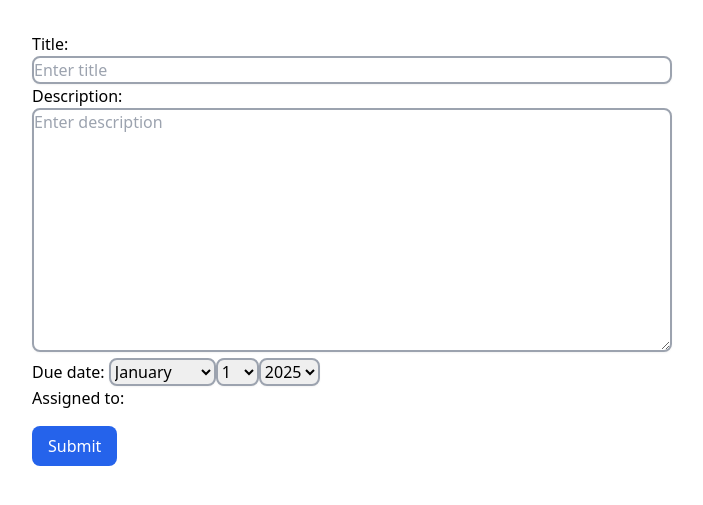
After one commit to Rahat532/Task-management, a Django app: page /tasks/create_task/ in a window 1280 px wide. The commit adds this page. Shown: the top 505 px of the page, without its empty margins (288-991 px from the left). Run offline with Django 5.2, Linux system fonts and the light colour scheme; data that the repository does not hold is empty.

Commit message:
we done module-6

```diff
--- a/static/css/output.css
+++ b/static/css/output.css
@@ -653,6 +653,14 @@ video {
   margin-top: 1.5rem;
 }
 
+.mt-8 {
+  margin-top: 2rem;
+}
+
+.mt-4 {
+  margin-top: 1rem;
+}
+
 .block {
   display: block;
 }
@@ -698,6 +706,10 @@ video {
   height: 2rem;
 }
 
+.w-1\/2 {
+  width: 50%;
+}
+
 .w-10 {
   width: 2.5rem;
 }
@@ -834,9 +856,29 @@ video {
   border-color: rgb(243 244 246 / var(--tw-border-opacity, 1));
 }
 
+.border-red-700 {
+  --tw-border-opacity: 1;
+  border-color: rgb(185 28 28 / var(--tw-border-opacity, 1));
+}
+
 .border-white {
   --tw-border-opacity: 1;
   border-color: rgb(255 255 255 / var(--tw-border-opacity, 1));
+}
+
+.border-cyan-500 {
+  --tw-border-opacity: 1;
+  border-color: rgb(6 182 212 / var(--tw-border-opacity, 1));
+}
+
+.border-green-400 {
+  --tw-border-opacity: 1;
+  border-color: rgb(74 222 128 / var(--tw-border-opacity, 1));
+}
+
+.border-gray-400 {
+  --tw-border-opacity: 1;
+  border-color: rgb(156 163 175 / var(--tw-border-opacity, 1));
 }
 
 .bg-blue-100 {
@@ -924,6 +966,41 @@ video {
   background-color: rgb(234 179 8 / var(--tw-bg-opacity, 1));
 }
 
+.bg-cyan-500 {
+  --tw-bg-opacity: 1;
+  background-color: rgb(6 182 212 / var(--tw-bg-opacity, 1));
+}
+
+.bg-slate-400 {
+  --tw-bg-opacity: 1;
+  background-color: rgb(148 163 184 / var(--tw-bg-opacity, 1));
+}
+
+.bg-slate-100 {
+  --tw-bg-opacity: 1;
+  background-color: rgb(241 245 249 / var(--tw-bg-opacity, 1));
+}
+
+.bg-zinc-50 {
+  --tw-bg-opacity: 1;
+  background-color: rgb(250 250 250 / var(--tw-bg-opacity, 1));
+}
+
+.bg-rose-500 {
+  --tw-bg-opacity: 1;
+  background-color: rgb(244 63 94 / var(--tw-bg-opacity, 1));
+}
+
+.bg-blue-300 {
+  --tw-bg-opacity: 1;
+  background-color: rgb(147 197 253 / var(--tw-bg-opacity, 1));
+}
+
+.bg-blue-600 {
+  --tw-bg-opacity: 1;
+  background-color: rgb(37 99 235 / var(--tw-bg-opacity, 1));
+}
+
 .p-2 {
   padding: 0.5rem;
 }
@@ -963,6 +1040,11 @@ video {
 .py-3 {
   padding-top: 0.75rem;
   padding-bottom: 0.75rem;
+}
+
+.px-4 {
+  padding-left: 1rem;
+  padding-right: 1rem;
 }
 
 .pb-2 {
--- /dev/null
+++ b/tasks/forms.py
@@ -0,0 +1,81 @@
+from django import  forms
+from tasks.models import Tasks
+
+# Django From
+class TaskForm(forms.Form):
+    title=forms.CharField(max_length=250,label="Task Title")
+    description= forms.CharField(widget=forms.Textarea,label="Task Description")
+    due_date=forms.DateField(widget=forms.SelectDateWidget,label="Due Date")
+    assigned_to=forms.MultipleChoiceField(widget=forms.CheckboxSelectMultiple,choices=[],label="Assigned To")
+
+    def __init__(self, *args, **kwargs):
+        employees=kwargs.pop('employees',[])
+        super().__init__(*args, **kwargs)
+        self.fields['assigned_to'].choices=[(emp.id,emp.name)for emp in employees]
+
+class StyleFromMixin:
+    '''Mixin to apply styles to from fields'''
+    default_classes= "border-2 border-gray-400 w-full rounded-lg shadow-sm focus:border-rose-500 focus:ring-rose-500 focus:outline-none"
+
+    def apply_style_widgets(self):
+        for field_name, field in self.fields.items():
+            if isinstance(field.widget, forms.TextInput):
+                field.widget.attrs.update({
+                    'class': self.default_classes,
+                    'placeholder': f"Enter {field.label.lower()}"
+                })
+            elif isinstance(field.widget,forms.Textarea):
+                field.widget.attrs.update({
+                    'class': f"{self.default_classes} resize-none rounded-md",
+                    'placeholder': f"Enter {field.label.lower()}",
+
+                })
+            elif isinstance(field.widget, forms.SelectDateWidget):
+                field.widget.attrs.update({
+                    'class': "border-2 border-gray-400  rounded-lg shadow-sm focus:border-rose-500 focus:ring-rose-500 focus:outline-none"
+                })
+            elif isinstance(field.widget, forms.CheckboxSelectMultiple):
+                field.widget.attrs.update({
+                    'class':"space-y-2"
+                })
+            else:
+                field.widget.attrs.update({
+                    'class': self.default_classes
+                })
+
+#  Django Models from
+class TasksModelForm(StyleFromMixin,forms.ModelForm):
+    class Meta:
+        model=Tasks
+        fields=['title','description','due_date','assigned_to']
+        widgets={
+            'due_date':forms.SelectDateWidget,
+            'assigned_to':forms.CheckboxSelectMultiple
+        }
+
+        # exclude=['project','is_complete','created_at','updated_at']
+        # it is is use for when we need value dont want to use it
+        '''Manual Widget'''
+        # widgets={
+        #     'title': forms.TextInput(attrs={
+        #         'class':"border-2 border-gray-400 w-full rounded-lg shadow-sm focus:border-rose-500 focus:ring-rose-500 focus:outline-none ",
+        #         'placeholder':"Enter Your Task Title"
+
+        #         }),
+        #     'description': forms.Textarea(attrs={
+        #         'class':"border-2 border-gray-400 w-full rounded-lg shadow-sm focus:border-rose-500 focus:ring-rose-500 focus:outline-none ",
+        #         'placeholder':"Enter The Description of Task"
+        #         }),
+        #     'due_date':forms.SelectDateWidget(
+        #         attrs={
+        #             'class':"border-2 border-gray-400 rounded-lg shadow-sm focus:border-rose-500 focus:ring-rose-500 focus:outline-none"
+        #         }
+        #         ),
+        #     'assigned_to':forms.CheckboxSelectMultiple(attrs={
+        #         'class':"border-2 border-gray-400 w-full rounded-lg shadow-sm focus:border-rose-500 focus:ring-rose-500 focus:outline-none w-4 h-4 text-blue-800 focus:ring-red-500 focus:ring-2"
+        #         }),
+        # }
+    ''' widget using Mixins'''
+    def __init__(self,*arg,**kwargs):
+        super().__init__(*arg,**kwargs)
+        self.apply_style_widgets()
--- a/tasks/models.py
+++ b/tasks/models.py
@@ -5,6 +5,8 @@ class Employee(models.Model):
     name=models.CharField(max_length=100)
     email=models.EmailField(unique=True)
 
+    def __str__(self):
+        return self.name
 
 # Create your models here.
 class Project(models.Model):
--- /dev/null
+++ b/tasks/templates/task_from.html
@@ -0,0 +1,24 @@
+{% load static %}
+<!DOCTYPE html>
+<html lang="en">
+<head>
+    <meta charset="UTF-8">
+    <meta name="viewport" content="width=device-width, initial-scale=1.0">
+    <title>Document</title>
+    <link rel="stylesheet" href="{% static 'css/output.css' %}">
+</head>
+<body>
+    <div class="w-1/2 mx-auto mt-8 ">
+        <div>
+            {% if message %}
+            <p>{{ message }}</p>
+            {% endif %}
+        </div>
+        <form method="POST">
+            {% csrf_token %}
+            {{form.as_p}}
+            <button type="submit" class="mt-4 px-4 py-2 bg-blue-600 text-white rounded-lg hover:bg-rose-500">Submit</button>
+        </form>
+    </div>
+</body>
+</html>
--- a/tasks/urls.py
+++ b/tasks/urls.py
@@ -1,8 +1,9 @@
 from django.urls import path
-from tasks.views import manager_dashboard,user_dashboard,test
+from tasks.views import manager_dashboard,user_dashboard,test,create_task
 
 urlpatterns = [
     path('manager_dashboard/', manager_dashboard),
     path('user_dashboard/', user_dashboard),
     path('test/', test),
+    path('create_task/', create_task),
 ]
--- a/tasks/views.py
+++ b/tasks/views.py
@@ -1,5 +1,7 @@
 from django.shortcuts import render
 from django.http import HttpResponse
+from tasks.forms import TaskForm,TasksModelForm
+from tasks.models import Employee,Tasks
 
 # Create your views here.
 def manager_dashboard(request):
@@ -13,3 +15,30 @@ def test(request):
         'age':25,
     }
     return render(request, 'test.html', context)
+def create_task(request):
+    #employees= Employee.objects.all()
+    form= TasksModelForm()# for Get Methods
+
+    if request.method =="POST":
+        form=TasksModelForm(request.POST)
+        if form.is_valid():
+            '''For Model From Data'''
+            # print(form)
+            form.save()
+
+            return render(request,'task_from.html',{"form":form,"message":"Task added Successfully !"})
+
+        '''For Django From Data'''
+        #    data=form.cleaned_data
+        #    title=data.get('title')
+        #    description=data.get('description')
+        #    due_date=data.get("due_date")
+        #    assigned_to=data.get('assigned_to')# list
+        #    task=Tasks.objects.create(title=title, description=description, due_date=due_date)
+        # #    assign employee to Task
+        # for emp_id in assigned_to:
+        #     employee=Employee.objects.get(id=emp_id)
+        #     task.assigned_to.add(employee)
+        #return HttpResponse("Task created successfully")
+    context={"form": form}
+    return render(request, 'task_from.html',context)
```
Also changed, not shown: other parts of static/css/output.css (+61 -0 lines).
